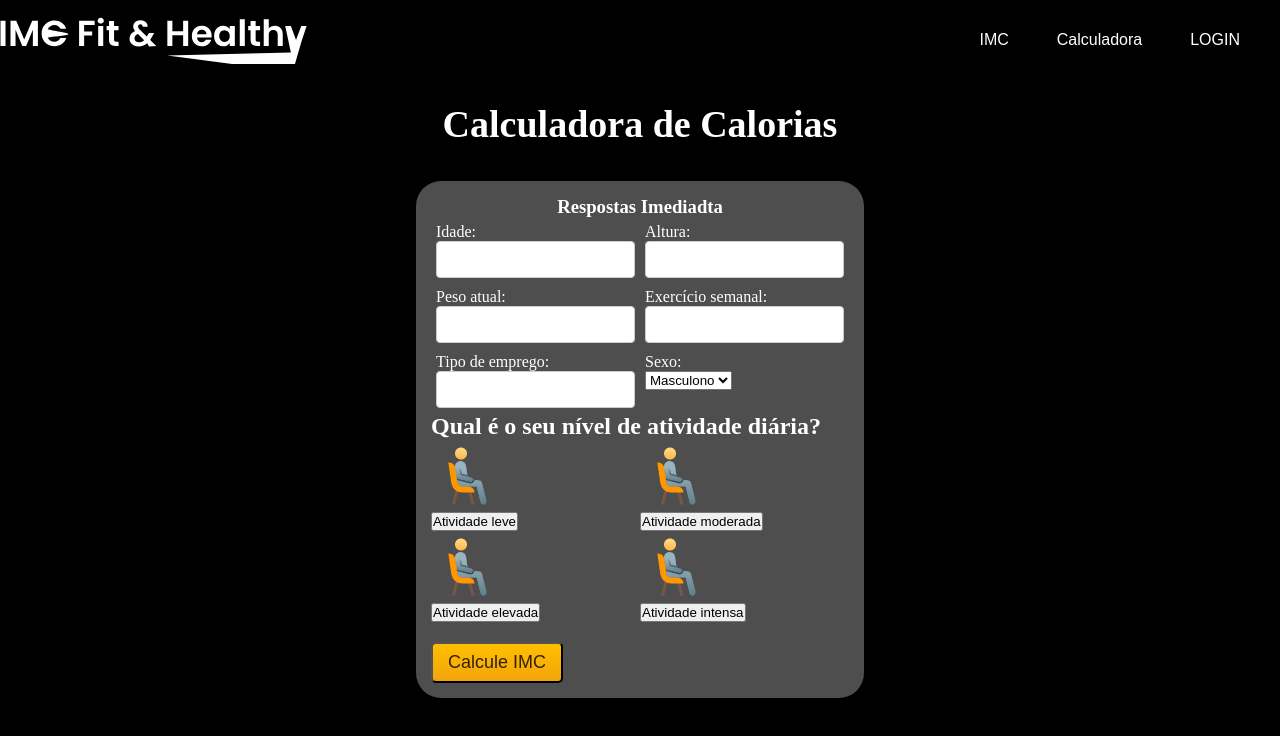
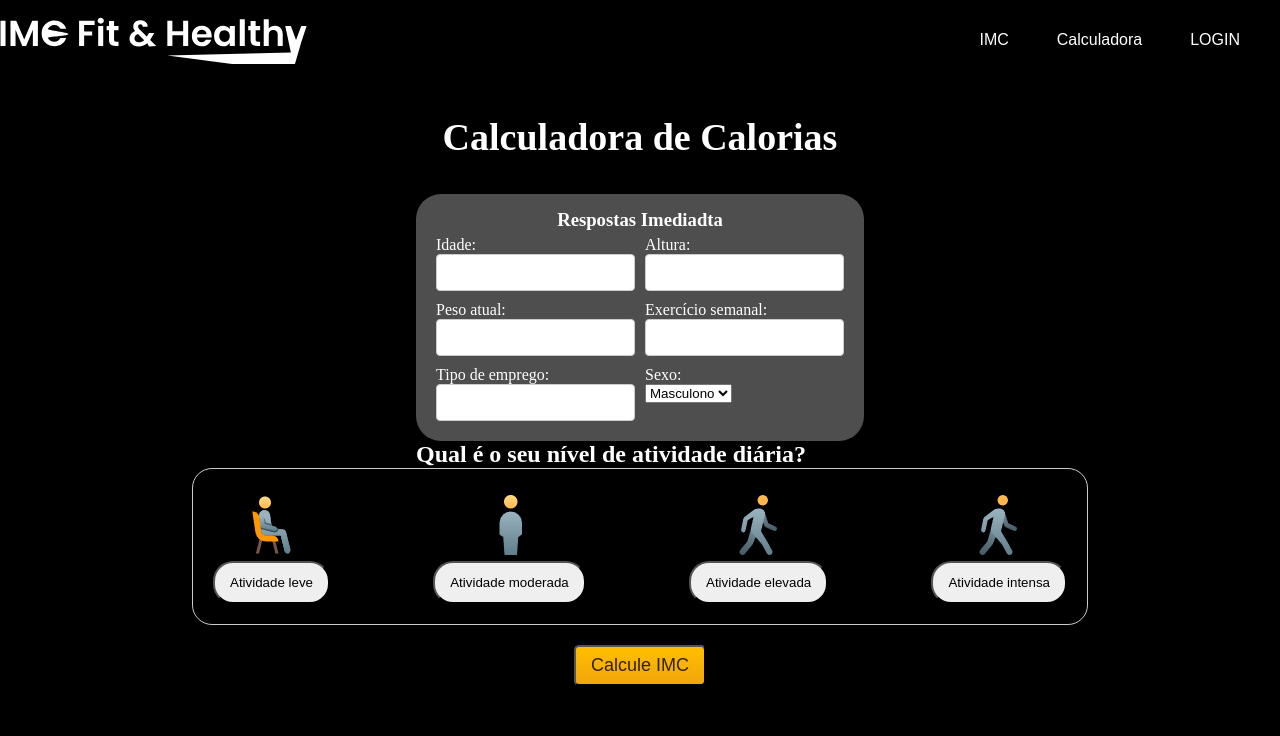
Before and after one commit to Kayan33/PROJETO-TABAJARA-SENAC, a React (Create React App) app: page /calorias in a window 1280 px wide. Shown: the top 736 px of the page. Built offline with nearby package versions, Linux system fonts and the light colour scheme.

Commit message:
refatoração

```diff
--- a/src/components/Imc-calorias-1.js
+++ b/src/components/Imc-calorias-1.js
@@ -1,5 +1,8 @@
 import "../styles/Imc-calorias-1.css";
 import leve from "../assets/icon-sitting-on-chair.png";
+import moderada from "../assets/icon-stand-up.png";
+import elevada from "../assets/icon-walking.png";
+import intensa from "../assets/icon-walking.png";
 import React, { useState } from "react";
 
 function Calorias01() {
@@ -74,31 +77,31 @@ console.log(CalculoMasculino)
                 </select>
               </div>
             </form>
+        </div>
             <h2>Qual é o seu nível de atividade diária?</h2>
+          </div>
         <div className="atividades-flex">
-          <div>
+          <div className="img-flex">
             <img src={leve} alt="" />
-            <button>Atividade leve</button>
+            <button value='leve'>Atividade leve</button>
           </div>
 
-          <div>
-            <img src={leve} alt="" />
-            <button>Atividade moderada</button>
+          <div className="img-flex">
+            <img src={moderada} alt="" />
+            <button value='moderada'>Atividade moderada</button>
           </div>
 
-          <div>
-            <img src={leve} alt="" />
-            <button>Atividade elevada</button>
+          <div className="img-flex">
+            <img src={elevada} alt="" />
+            <button value='elevada'>Atividade elevada</button>
           </div>
 
-          <div>
-            <img src={leve} alt="" />
-            <button>Atividade intensa</button>
+          <div className="img-flex">
+            <img src={intensa} alt="" />
+            <button value='intensa'>Atividade intensa</button>
           </div>
         </div>
             <button className="button-calcule" onClick={TaxaMetabólicaBasal}>Calcule IMC</button>
-        </div>
-          </div>
       </article>
     </main>
   );
--- a/src/styles/Imc-calorias-1.css
+++ b/src/styles/Imc-calorias-1.css
@@ -1,14 +1,14 @@
 .container {
   background: #000000;
-  height: 100vh;
+  max-height: 100vh;
 }
 
 .calorie-calculator {
   display: flex;
   align-items: center;
   justify-content: center;
-  justify-content: space-evenly;
   height: 100vh;
+  flex-direction: column;
 }
 
 .form-container,
@@ -44,8 +44,24 @@ h3 {
 }
 
 .atividades-flex{
-    display: grid;
-    grid-template-columns:  1fr 1fr;
+    display: flex;
+    flex-wrap: wrap;
+    justify-content: space-between;
+    border: 1px solid #ccc;
+    padding: 20px;
+    width: 70vw;
+    border-radius: 20px;
+}
+
+.img-flex{
+  display: grid;
+  justify-items: center;
+
+}
+.img-flex button {
+  padding: 12px 15px;
+  border-radius: 20px;
+
 }
 
 input[type="text"] ,[type="number"] {
```
